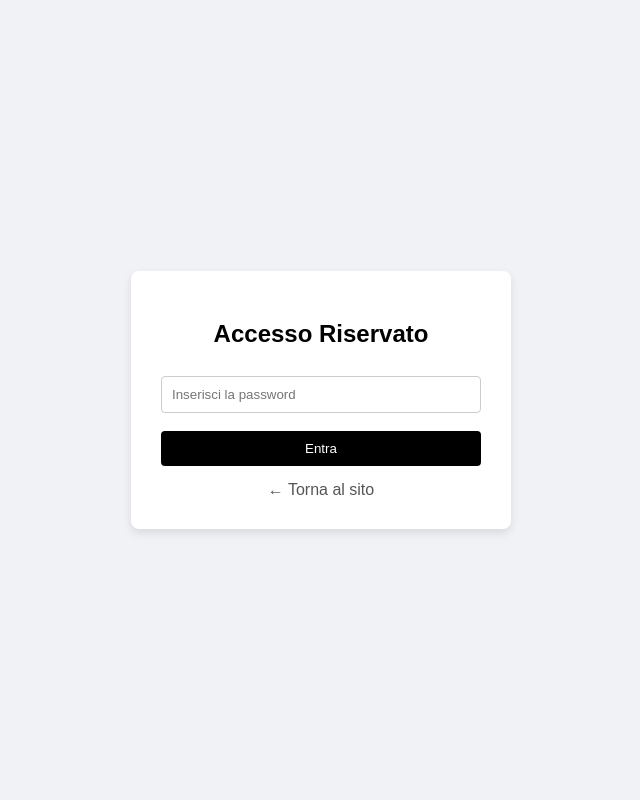
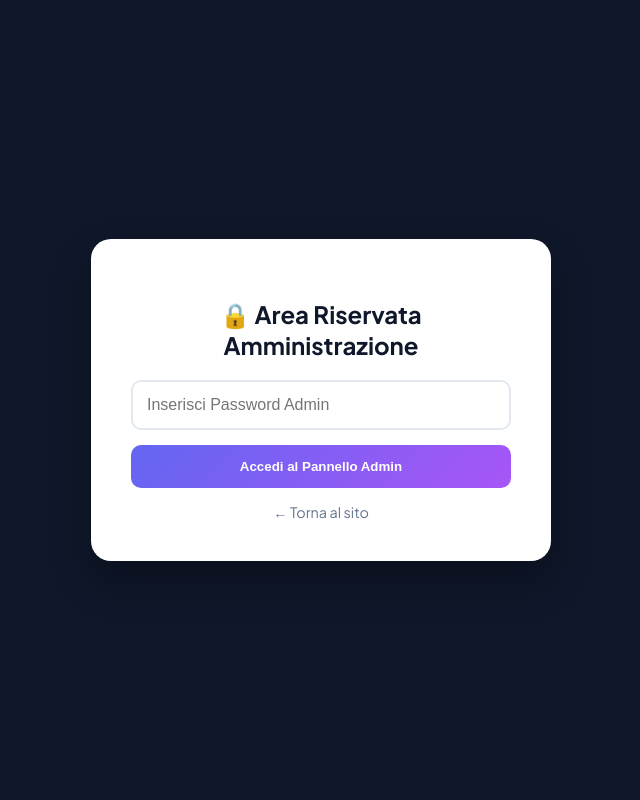
Before and after one commit to tortolimarco/MyClothes, a Flask app: page /admin in a window 1280 px wide. Shown: the whole page, without its empty margins (319-959 px from the left). Run offline with Flask 3, Linux system fonts and the light colour scheme; some libraries are stand-ins or nearby versions.

Commit message:
Update login.html

```diff
--- a/templates/login.html
+++ b/templates/login.html
@@ -2,29 +2,30 @@
 <html lang="it">
 <head>
     <meta charset="UTF-8">
-    <title>Login / Admin - MyClothes</title>
+    <title>Login Admin - MyClothes</title>
+    <link href="https://fonts.googleapis.com/css2?family=Plus+Jakarta+Sans:wght@300;400;600;700&display=swap" rel="stylesheet">
     <style>
-        body { font-family: Arial, sans-serif; background: #f0f2f5; display: flex; justify-content: center; align-items: center; height: 100vh; margin: 0; }
-        .box { background: white; padding: 30px; border-radius: 8px; box-shadow: 0 4px 10px rgba(0,0,0,0.1); width: 320px; }
-        h2 { text-align: center; margin-bottom: 20px; }
-        input { width: 100%; padding: 10px; margin: 8px 0; border: 1px solid #ccc; border-radius: 4px; box-sizing: border-box; }
-        button { width: 100%; background: #000; color: white; border: none; padding: 10px; border-radius: 4px; cursor: pointer; margin-top: 10px; }
-        button:hover { background: #333; }
-        .error { color: red; text-align: center; font-size: 14px; margin-bottom: 10px; }
-        .back-link { display: block; text-align: center; margin-top: 15px; color: #555; text-decoration: none; }
+        body { font-family: 'Plus Jakarta Sans', sans-serif; background: #0f172a; display: flex; justify-content: center; align-items: center; height: 100vh; margin: 0; }
+        .login-box { background: white; padding: 40px; border-radius: 20px; width: 100%; max-width: 380px; box-shadow: 0 20px 40px rgba(0,0,0,0.3); text-align: center; }
+        h2 { margin-bottom: 20px; color: #0f172a; font-weight: 700; }
+        input { width: 100%; padding: 14px; border: 2px solid #e2e8f0; border-radius: 10px; margin-bottom: 15px; font-size: 1rem; box-sizing: border-box; outline: none; }
+        input:focus { border-color: #6366f1; }
+        .btn { background: linear-gradient(135deg, #6366f1 0%, #a855f7 100%); color: white; border: none; padding: 14px; width: 100%; border-radius: 10px; cursor: pointer; font-weight: 600; }
+        .error { color: #ef4444; background: #fef2f2; border: 1px solid #fecaca; padding: 10px; border-radius: 8px; font-size: 0.85rem; margin-bottom: 15px; font-weight: 600; }
+        .back { display: block; margin-top: 15px; color: #64748b; text-decoration: none; font-size: 0.9rem; }
     </style>
 </head>
 <body>
-    <div class="box">
-        <h2>Accesso Riservato</h2>
+    <div class="login-box">
+        <h2>🔒 Area Riservata Amministrazione</h2>
         {% if errore %}
-            <p class="error">Password non valida!</p>
+            <p class="error">⚠️ Password errata!</p>
         {% endif %}
         <form method="POST">
-            <input type="password" name="password" placeholder="Inserisci la password" required>
-            <button type="submit">Entra</button>
+            <input type="password" name="password" placeholder="Inserisci Password Admin" required>
+            <button type="submit" class="btn">Accedi al Pannello Admin</button>
         </form>
-        <a href="/" class="back-link">← Torna al sito</a>
+        <a href="/" class="back">← Torna al sito</a>
     </div>
 </body>
 </html>
```
